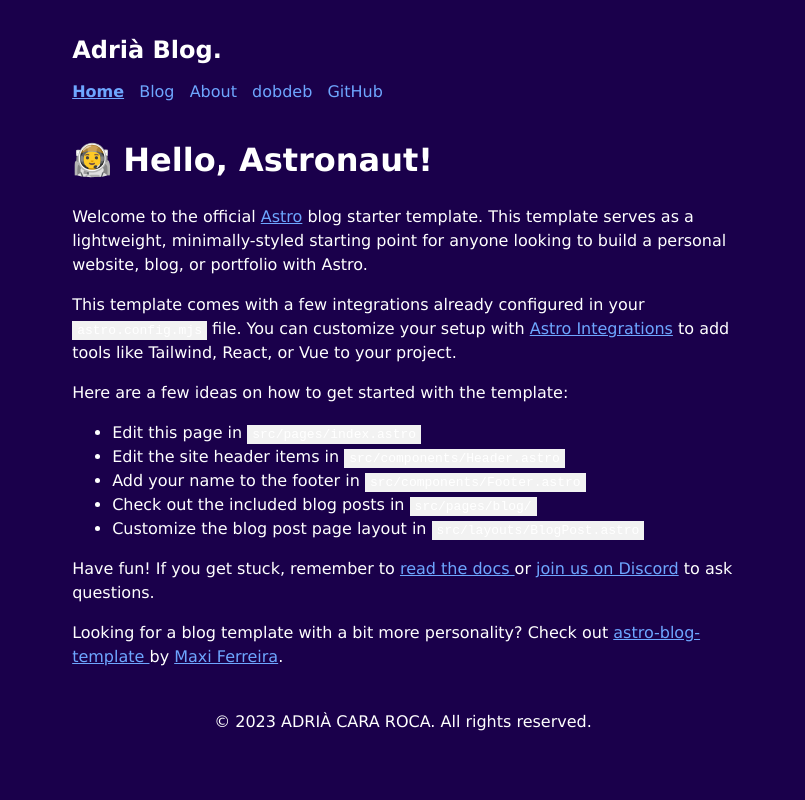
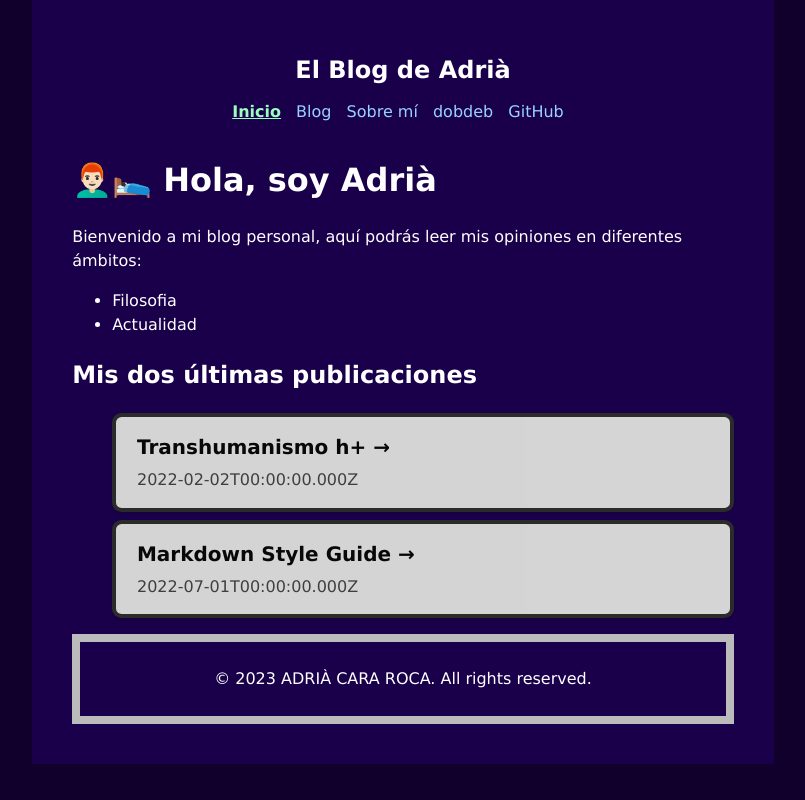
Before and after one commit to AdriaCara/myBlogAstro, an Astro site: page / in a window 1280 px wide. Shown: the whole page, without its empty margins (237-1042 px from the left). Built offline with nearby package versions, Linux system fonts and the light colour scheme; Astro itself is replaced by a stand-in of ours.

Commit message:
New: Style of main page.

```diff
--- a/src/components/Footer.astro
+++ b/src/components/Footer.astro
@@ -9,5 +9,7 @@
 	footer {
 		padding: 25px;
 		text-align: center;
+		background: transparent;
+		border: 1vh solid #bbb;
 	}
 </style>
--- a/src/components/Header.astro
+++ b/src/components/Header.astro
@@ -8,9 +8,9 @@
 		{SITE_TITLE}
 	</h2>
 	<nav>
-		<HeaderLink href="/">Home</HeaderLink>
+		<HeaderLink href="/">Inicio</HeaderLink>
 		<HeaderLink href="/blog">Blog</HeaderLink>
-		<HeaderLink href="/about">About</HeaderLink>
+		<HeaderLink href="/about">Sobre mí</HeaderLink>
 		<HeaderLink href="https:/adriacara.github.io/dobdeb/" target="_blank">dobdeb</HeaderLink>
 		<HeaderLink href="https://github.com/AdriaCara" target="_blank">GitHub</HeaderLink>
 	</nav>
@@ -18,6 +18,7 @@
 <style>
 	header {
 		margin: 0em 0 2em;
+		text-align: center;
 	}
 	h2 {
 		margin: 0.5em 0;
--- a/src/components/HeaderLink.astro
+++ b/src/components/HeaderLink.astro
@@ -14,9 +14,11 @@
 	a {
 		display: inline-block;
 		text-decoration: none;
+		color: #9ad1ff;
 	}
 	a.active {
 		font-weight: bolder;
 		text-decoration: underline;
+		color: #9affbd;
 	}
 </style>
--- a/src/consts.ts
+++ b/src/consts.ts
@@ -1,5 +1,5 @@
 // Place any global data in this file.
 // You can import this data from anywhere in your site by using the `import` keyword.
 
-export const SITE_TITLE = 'Adrià Blog.';
-export const SITE_DESCRIPTION = 'Welcome to my website!';
+export const SITE_TITLE = 'El Blog de Adrià';
+export const SITE_DESCRIPTION = 'Bienvenido a mi pagina!';
--- a/src/content/blog/first-post.md
+++ b/src/content/blog/first-post.md
@@ -1,7 +1,7 @@
 ---
-title: "First post"
-description: "Lorem ipsum dolor sit amet"
-pubDate: "Jul 08 2022"
+title: "Transhumanismo h+"
+description: "Una pequeña pincelada para entender que es el h+"
+pubDate: "2022-02-02:00:00.000Z"
 heroImage: "/placeholder-hero.jpg"
 ---
 
--- a/src/pages/index.astro
+++ b/src/pages/index.astro
@@ -2,7 +2,13 @@
 import BaseHead from '../components/BaseHead.astro';
 import Header from '../components/Header.astro';
 import Footer from '../components/Footer.astro';
+import Card from '../components/Card.astro';
 import { SITE_TITLE, SITE_DESCRIPTION } from '../consts';
+import { getCollection } from 'astro:content';
+
+const posts = (await getCollection('blog')).sort(
+	(a, b) => a.data.pubDate.valueOf() - b.data.pubDate.valueOf()
+);
 ---
 
 <!DOCTYPE html>
@@ -13,37 +19,28 @@
 	<body>
 		<Header title={SITE_TITLE} />
 		<main>
-			<h1>🧑‍🚀 Hello, Astronaut!</h1>
+			<h1>👨🏻‍🦰🛌🏻 Hola, soy Adrià</h1>
 			<p>
-				Welcome to the official <a href="https://astro.build/">Astro</a> blog starter template. This
-				template serves as a lightweight, minimally-styled starting point for anyone looking to build
-				a personal website, blog, or portfolio with Astro.
+				Bienvenido a mi blog personal, aquí podrás leer mis opiniones en diferentes ámbitos:
+				<ul>
+					<li>Filosofia</li>
+					<li>Actualidad</li>
+				</ul>
 			</p>
-			<p>
-				This template comes with a few integrations already configured in your
-				<code>astro.config.mjs</code> file. You can customize your setup with
-				<a href="https://astro.build/integrations">Astro Integrations</a> to add tools like Tailwind,
-				React, or Vue to your project.
-			</p>
-			<p>Here are a few ideas on how to get started with the template:</p>
-			<ul>
-				<li>Edit this page in <code>src/pages/index.astro</code></li>
-				<li>Edit the site header items in <code>src/components/Header.astro</code></li>
-				<li>Add your name to the footer in <code>src/components/Footer.astro</code></li>
-				<li>Check out the included blog posts in <code>src/pages/blog/</code></li>
-				<li>Customize the blog post page layout in <code>src/layouts/BlogPost.astro</code></li>
-			</ul>
-			<p>
-				Have fun! If you get stuck, remember to <a href="https://docs.astro.build/"
-					>read the docs
-				</a> or <a href="https://astro.build/chat">join us on Discord</a> to ask questions.
-			</p>
-			<p>
-				Looking for a blog template with a bit more personality? Check out <a
-					href="https://github.com/Charca/astro-blog-template"
-					>astro-blog-template
-				</a> by <a href="https://twitter.com/Charca">Maxi Ferreira</a>.
-			</p>
+			<section>
+				<h2>Mis dos últimas publicaciones</h2>
+				<ul>
+					{
+						posts.map((post, index) => (
+							(index < 2) && <Card
+								href={`/blog/${post.slug}/` ?? ""}
+								title={post.data.title}
+								body={post.data.pubDate.toISOString()}
+							/>
+						))
+					}
+				</ul>
+			</section>
 		</main>
 		<Footer />
 	</body>
--- a/src/styles/global.css
+++ b/src/styles/global.css
@@ -3,10 +3,13 @@
   https://github.com/HermanMartinus/bearblog/blob/297026a877bc2ab2b3bdfbd6b9f7961c350917dd/templates/styles/blog/default.css
   License MIT: https://github.com/HermanMartinus/bearblog/blob/master/LICENSE.md
  */
+html{
+	background: #10002b;
+ }
 body {
 	font-family: Verdana, sans-serif;
 	margin: auto;
-	padding: 20px;
+	padding: 5vh;
 	max-width: 65ch;
 	text-align: left;
 	background-color: #1a004b;
@@ -14,6 +17,14 @@
 	overflow-wrap: break-word;
 	line-height: 1.5;
 	color: #ffffff;
+
+	-webkit-touch-callout: none; /* iOS Safari */
+    -webkit-user-select: none;   /* Chrome/Safari/Opera */
+    -khtml-user-select: none;    /* Konqueror */
+    -moz-user-select: none;      /* Firefox */
+    -ms-user-select: none;       /* Internet Explorer/Edge */
+    user-select: none;           /* Non-prefixed version, currently supported by any browser but < IE9 */
+
 }
 h1,
 h2 {
```
